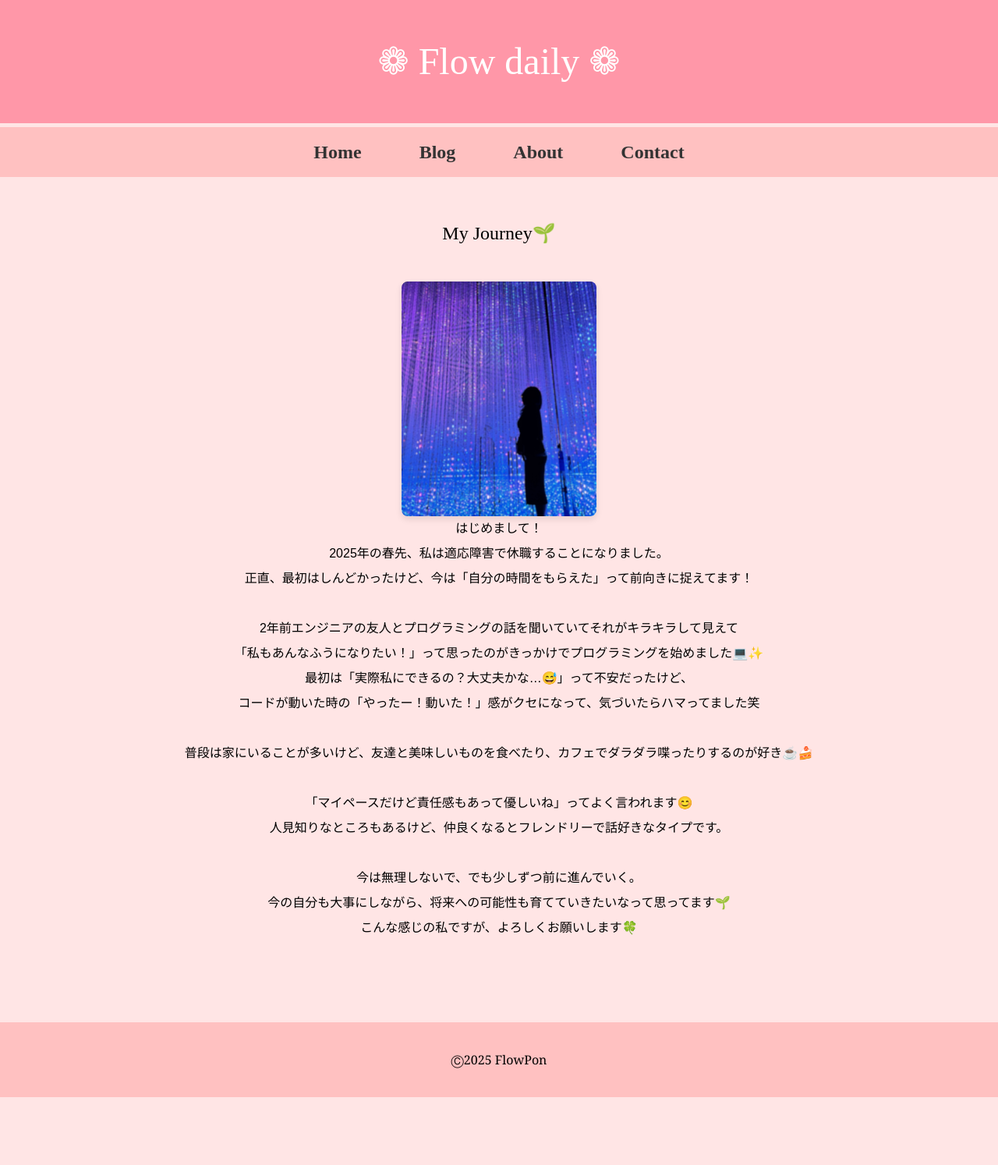
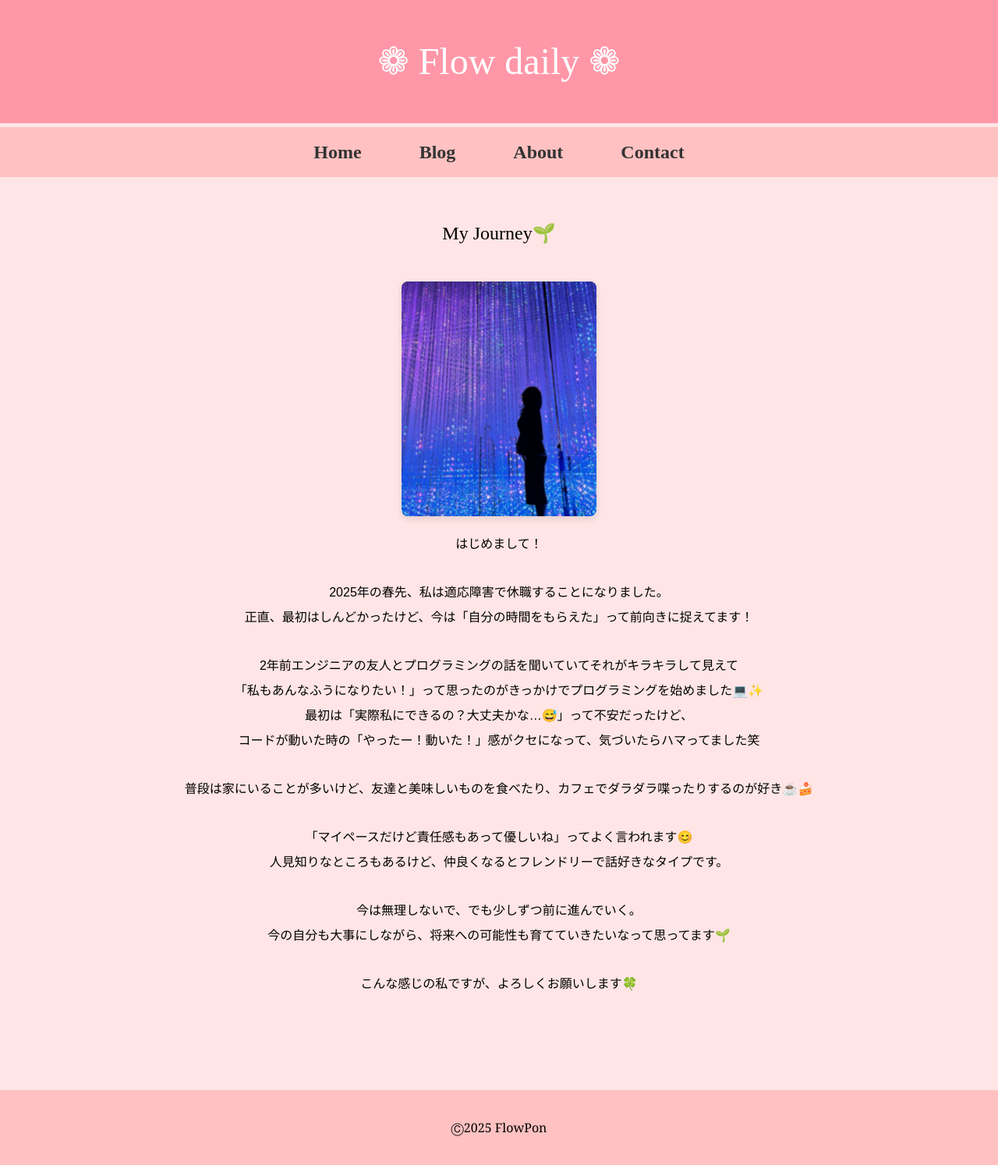
Before and after one commit to flowpon/flowpon.github.io, a Jekyll site: the page built from about.md, in a window 1280 px wide. Shown: the whole page at 78% size. Built offline with Jekyll 4.4.1, drawn with Linux system fonts in a browser that asks for light colours; some web fonts are replaced; before the commit the page ends 1407 px from its top, so only the background shows below that.

Commit message:
md,cssの編集

```diff
--- a/about.md
+++ b/about.md
@@ -6,27 +6,30 @@ permalink: /about
 <div id="about" class="page">
     <h2>My Journey🌱</h2>
     <img src="{{ '/assets/images/my_image.jpg' | relative_url }}" alt="私" />
-    <p>はじめまして！<br>
+    <p>はじめまして！</P>
+    <p>
         2025年の春先、私は適応障害で休職することになりました。<br>
         正直、最初はしんどかったけど、今は「自分の時間をもらえた」って前向きに捉えてます！
-        <br>
-        <br>
+    </p>
+    <p>
         2年前エンジニアの友人とプログラミングの話を聞いていてそれがキラキラして見えて<br>
         「私もあんなふうになりたい！」って思ったのがきっかけでプログラミングを始めました💻✨<br>
         最初は「実際私にできるの？大丈夫かな…😅」って不安だったけど、<br>
         コードが動いた時の「やったー！動いた！」感がクセになって、気づいたらハマってました笑
-        <br>
-        <br>
+    </p>
+    <p>
         普段は家にいることが多いけど、友達と美味しいものを食べたり、カフェでダラダラ喋ったりするのが好き☕️🍰
-        <br>
-        <br>
+    </p>
+    <p>
         「マイペースだけど責任感もあって優しいね」ってよく言われます😊<br>
         人見知りなところもあるけど、仲良くなるとフレンドリーで話好きなタイプです。
-        <br>
-        <br>
+    </p>
+    <p>
         今は無理しないで、でも少しずつ前に進んでいく。<br>
         今の自分も大事にしながら、将来への可能性も育てていきたいなって思ってます🌱
-        <br>
-        こんな感じの私ですが、よろしくお願いします🍀
     </p>
+    <p>
+     こんな感じの私ですが、よろしくお願いします🍀
+    </p>
+
 </div>
--- a/assets/css/style.css
+++ b/assets/css/style.css
@@ -6,6 +6,7 @@ body {
   margin: 0;
   padding: 0;
   min-width: 320px; /* 最小幅を設定 */
+  scroll-behavior: smooth; /* 追加: よりスムーズなスクロール */
 }
 
 /* ヘッダー */
@@ -110,14 +111,14 @@ main {
 }
 .page p {
   font-family: "Zen Maru Gothic", sans-serif;
-  margin-bottom: 15px;
+  margin-bottom: 30px;
   font-size: 16px;
   line-height: 2;
 }
 
 .page img {
   display: block;
-  margin: 0 auto;
+  margin: 20px auto;
   width: 100%;
   max-width: 500px;
   height: auto;
@@ -127,7 +128,7 @@ main {
 
 #about img {
   display: block;
-  margin: 0 auto;
+  margin: 20px auto;
   width: 100%;
   max-width: 250px;
   height: auto;
@@ -174,6 +175,12 @@ footer {
   .page {
     padding: 30px 15px;
   }
+
+  .page p {
+    max-width: 700px; /* タブレットでの幅を調整 */
+    padding: 0 15px;
+    margin-bottom: 25px; /* タブレットでも段落間を広げる */
+  }
 }
 
 /* スマホ用（600px以下） */
@@ -212,6 +219,12 @@ footer {
     padding: 15px;
   }
 
+  .page p {
+    max-width: 100%; /* スマホでは画面幅に合わせる */
+    padding: 0 10px;
+    margin-bottom: 20px; /* スマホでも段落間を広げる */
+  }
+
   main {
     padding: 0 10px;
   }
@@ -243,4 +256,8 @@ footer {
   .page h2 {
     font-size: 1.3rem;
   }
+
+  .page p {
+    padding: 0 5px; /* 極小画面での左右パディング */
+  }
 }
```
Also changed, not shown: index.md (+4 -3 lines).
